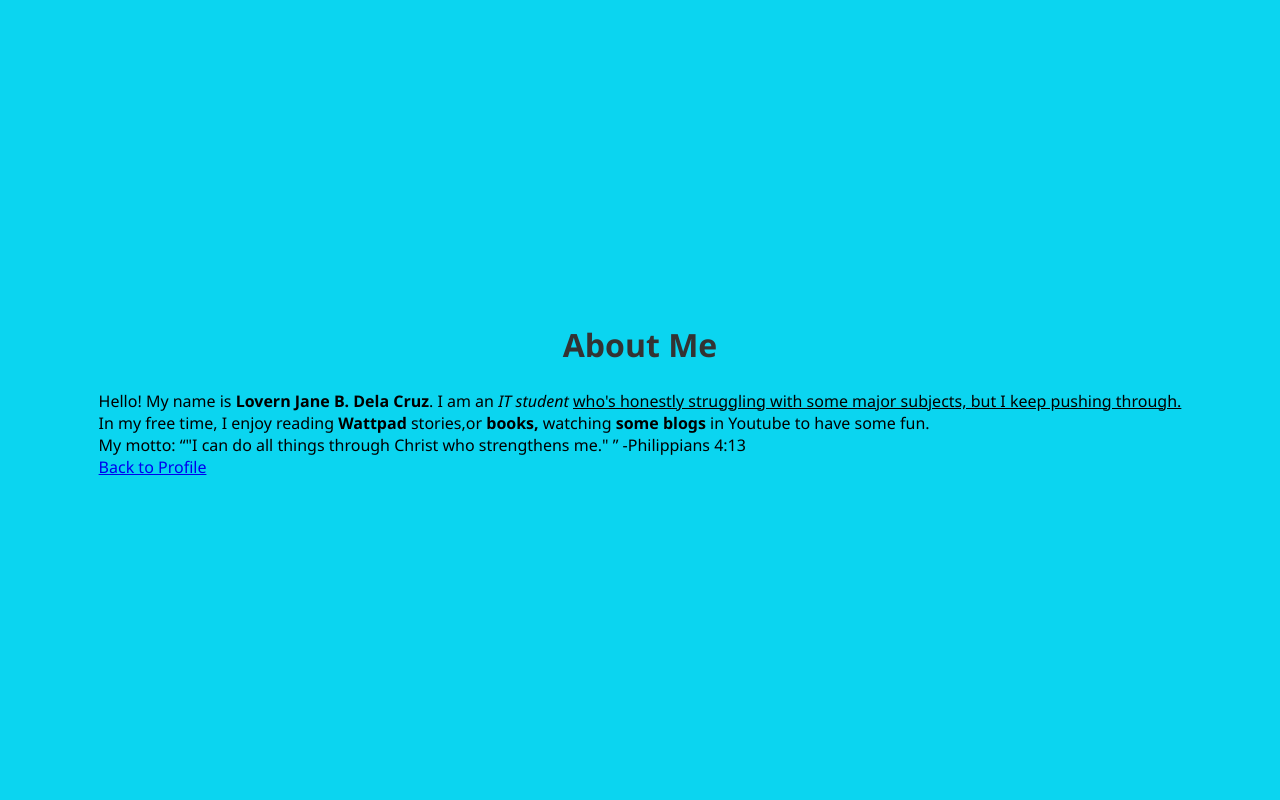
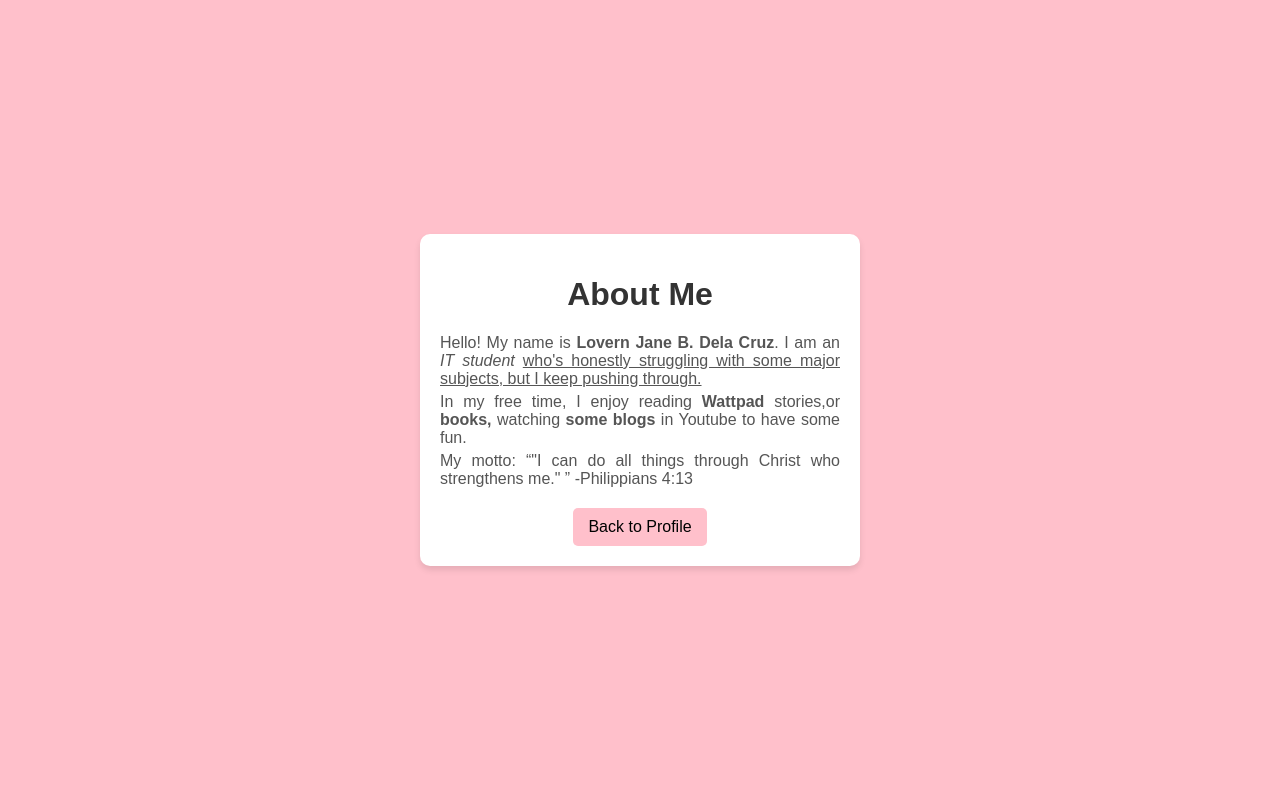
Before and after one commit to lovern19-lab/IT223_LabActivities, a PHP site: page /about.html in a window 1280 px wide. Run offline with PHP 8.4, Linux system fonts and the light colour scheme.

Commit message:
Add files via upload

```diff
--- a/style.css
+++ b/style.css
@@ -1,105 +1,87 @@
-* {
-    margin: 0;
-    padding: 0;
-    box-sizing: border-box;
-    font-family: 'Segoe UI', Tahoma, Geneva, Verdana, sans-serif;
-}
-
+/* General Styling */
 body {
-    background: #0bd5f0;
-    background-color: linear-gradient(135deg, #28afe4 0%, #04e1e9 100%);
-    min-height: 100vh;
+    font-family: Arial, sans-serif;
+    background-color: pink;
     display: flex;
     justify-content: center;
     align-items: center;
+    height: 100vh;
+    margin: 0;
 }
 
-.container {
-    background: rgb(6, 243, 231);
-    padding: 2rem;
+/* Profile Card */
+.profile-card {
+    background: cyan;
+    padding: 20px;
     border-radius: 10px;
-    box-shadow: 0 10px 25px rgba(0,0,0,0.2);
-    width: 100%;
-    max-width: 400px;
+    box-shadow: 0px 4px 6px rgba(0, 0, 0, 0.1);
+    text-align: center;
+    width: 300px;
 }
 
-h1 {
-    text-align: center;
-    color: #333;
-    margin-bottom: 1.5rem;
+.profile-img {
+    width: 100px;
+    height: 100px;
+    border-radius: 50%;
+    border: 3px solid pink;
+    margin-bottom: 10px;
 }
 
-.input-group {
-    display: flex;
-    gap: 10px;
-    margin-bottom: 20px;
+h2 {
+    margin: 10px 0;
+    color: #333;
 }
 
-input[type="text"] {
-    flex-grow: 1;
-    padding: 10px;
-    border: 2px solid #ddd;
-    border-radius: 5px;
-    outline: none;
-    transition: border-color 0.3s;
+p {
+    color: #777;
+    margin: 5px 0;
 }
 
-input[type="text"]:focus {
-    border-color: #df1591;
+/* Social Icons */
+.social-icons {
+    margin-top: 15px;
 }
 
-button#addBtn {
-    padding: 10px 20px;
-    background-color: #d6129b;
-    color: white;
-    border: none;
-    border-radius: 5px;
-    cursor: pointer;
-    font-weight: bold;
-    transition: background-color 0.3s;
+.social-icons img {
+    width: 30px;
+    margin: 0 5px;
+    transition: transform 0.3s;
 }
 
-button#addBtn:hover {
-    background-color: #0fbfd6;
+.social-icons a img:hover {
+    transform: scale(1.2);
 }
 
-ul {
-    list-style: none;
+/* Button Styling */
+.btn {
+    display: inline-block;
+    margin-top: 15px;
+    padding: 10px 15px;
+    background-color:pink;
+    color: black;
+    text-decoration: none;
+    border-radius: 5px;
 }
 
-li {
-    background: #f9f9f9;
-    padding: 10px;
-    margin-bottom: 8px;
-    border-radius: 5px;
-    display: flex;
-    justify-content: space-between;
-    align-items: center;
-    border-left: 5px solid #0bd1c7;
-    transition: transform 0.2s;
+.btn:hover {
+    background-color: #b30045;
 }
 
-li:hover {
-    transform: translateX(5px);
+/* About Page Styling */
+.about-container {
+    background: white;
+    padding: 20px;
+    border-radius: 10px;
+    box-shadow: 0px 4px 6px rgba(0, 0, 0, 0.1);
+    text-align: center;
+    width: 400px;
 }
 
-li.completed {
-    text-decoration: line-through;
-    opacity: 0.6;
-    border-left-color: #2ecc71;
+.about-container h1 {
+    color: #333;
 }
 
-.delete-btn {
-    background: #e74c3c;
-    color: white;
-    border: none;
-    padding: 5px 10px;
-    border-radius: 3px;
-    cursor: pointer;
-    font-size: 0.8rem;
-    margin-left: 10px;
+.about-container p {
+    color: #555;
+    text-align: justify;
 }
-
-.delete-btn:hover {
-    background: #e62914;
-}
```
